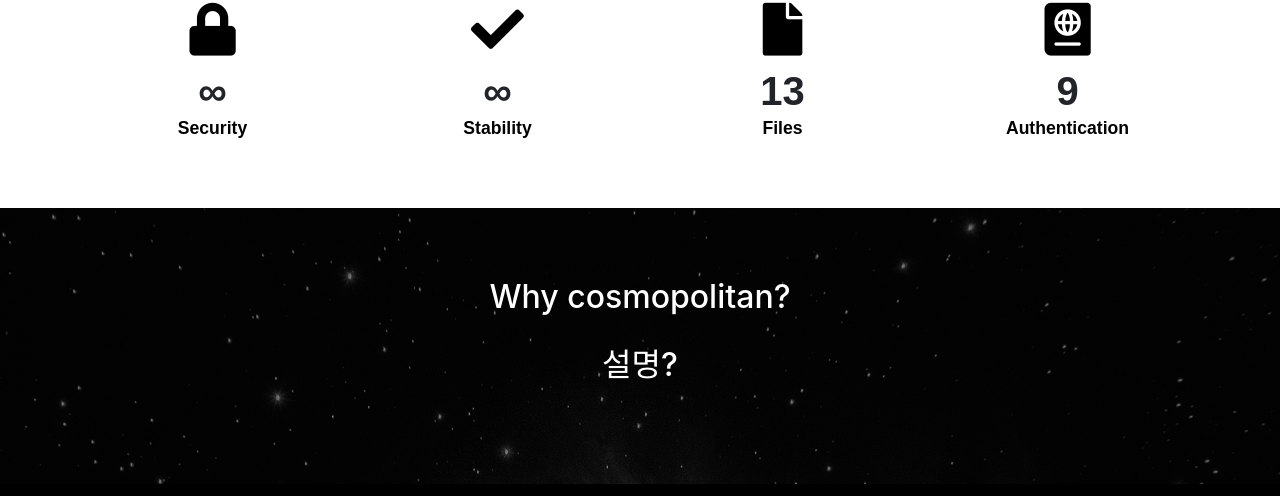
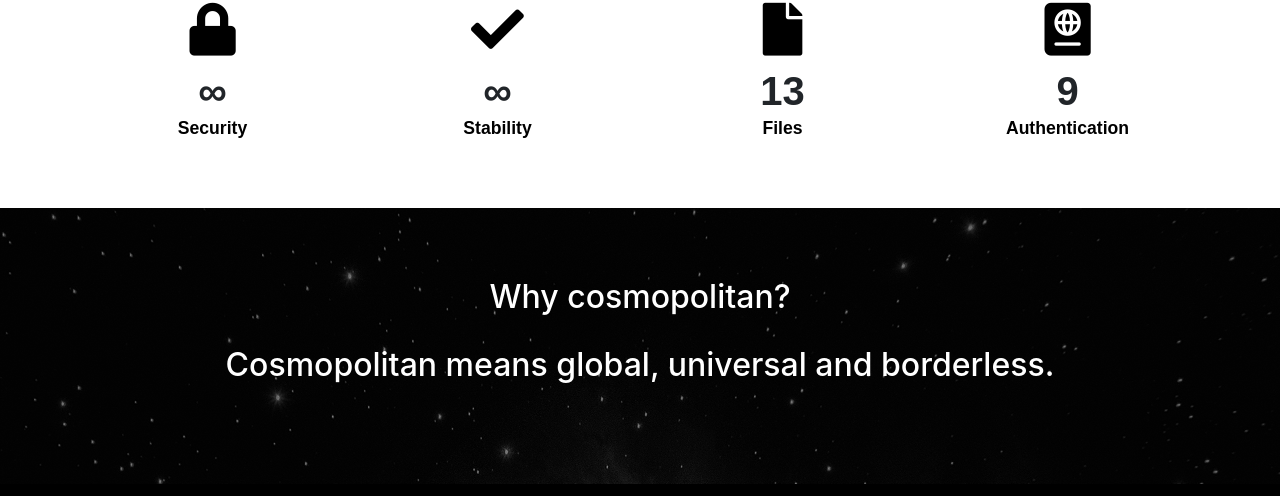
Before and after one commit to cosmopolitan72/cosmopolitan72, a plain HTML site: page index.html in a window 1280 px wide. Shown: the part 3299-3795 px from the top of the page. Drawn offline with nearby package versions, Linux system fonts and the light colour scheme.

Commit message:
Update index.html

```diff
--- a/index.html
+++ b/index.html
@@ -196,7 +196,7 @@
     <div class="violet-overlay">
         <div class="container">
             <h2 class="text-center">Why cosmopolitan?</h2>
-		 <h2 class="text-center">설명?</h2>
+		 <h2 class="text-center">Cosmopolitan means global, universal and borderless.</h2>
         </div>
     </div>
 </div>
```
